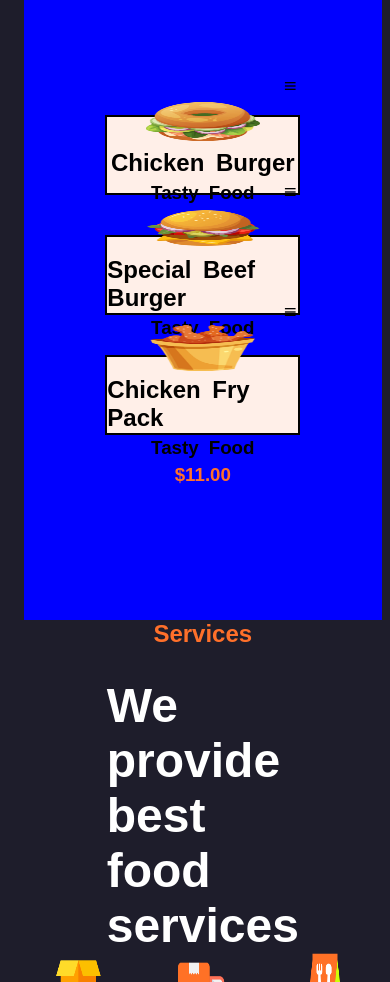
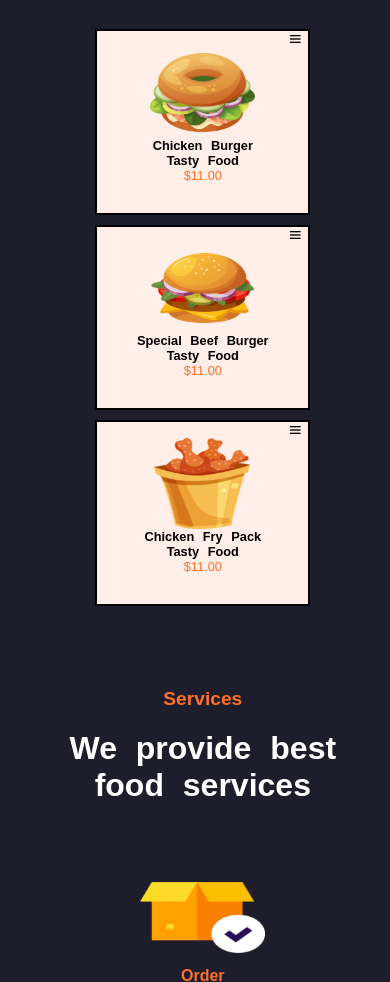
Before and after one commit to Raxont/proyectoWeb, a plain HTML site: page index.html in a window 390 px wide. Shown: the part 1920-2902 px from the top of the page. Drawn offline with nearby package versions, Linux system fonts and the light colour scheme.

Commit message:
feat: :construction: Terminacion de la parte_1
Se termina la parte_1 del proyecto tanto web como en el celular, se espera hacer las pruebas necesarias para posibles correcciones

```diff
--- a/css/styles.css
+++ b/css/styles.css
@@ -201,14 +201,13 @@ body {
   justify-content: center;
   flex-direction: column;
   /* background: red; */
-  gap: 100px;
 }
 .menu_texto {
   width: 50%;
-  height: 50vh;
+  height: 30vh;
   display: flex;
   flex-direction: column;
-  justify-content: flex-end;
+  justify-content: center;
   align-items: center;
   /* background: yellow; */
   word-spacing: 10px;
@@ -222,23 +221,24 @@ body {
 }
 .menu_imagen {
   width: 100%;
-  height: 100vh;
+  height: 50vh;
   display: flex;
   justify-content: center;
   align-items: flex-start;
   align-content: center;
   /* background: blue; */
 }
-.menu_imagen ul {
+.menu_imagen_ul {
   width: 100%;
-  height: 50vh;
+  height: 100%;
   display: flex;
   align-items: flex-start;
   align-content: center;
   justify-content: center;
+  /* background: green; */
   gap: 40px;
 }
-.menu_imagen ul li {
+.menu_imagen_ul_li {
   width: 23%;
   height: 95%;
   display: flex;
@@ -250,13 +250,13 @@ body {
   border: 2px solid var(--color-cuarto);
   word-spacing: 5px;
 }
-.menu_imagen ul li i {
+.bx-menu {
   align-self: flex-end;
   padding-right: 5px;
-  font-size: 50px;
+  font-size: 3.5em;
   /* background: red; */
 }
-.menu_imagen ul li img {
+.menu_imagen_ul_li img {
   width: 60%;
   height: 60%;
 }
@@ -290,14 +290,14 @@ body {
 }
 .service_imagen {
   width: 100%;
-  height: 100vh;
+  height: 50vh;
   display: flex;
   justify-content: center;
   align-items: flex-start;
   align-content: center;
   /* background: blue; */
 }
-.service_imagen ul {
+.service_imagen_ul {
   width: 100%;
   height: 50vh;
   display: flex;
@@ -307,7 +307,7 @@ body {
   gap: 40px;
   /* background: red; */
 }
-.service_imagen ul li {
+.service_imagen_ul_li {
   width: 23%;
   height: 95%;
   display: flex;
@@ -318,13 +318,13 @@ body {
   word-spacing: 5px;
   /* background: blue; */
 }
-.service_imagen ul li h3 {
+.service_imagen_ul_li_h3 {
   display: flex;
   text-align: center;
   font-size: 1.6em;
   /* background: red;  */
 }
-.service_imagen ul li img {
+.service_imagen_ul_li img {
   width: 60%;
   height: 60%;
 }
@@ -545,8 +545,8 @@ body {
   }
 
   .main {
-    width: 95%;
-    height: 100vh;
+    width: 100%;
+    height: 100%;
   }
   .about {
     width: 100%;
@@ -564,21 +564,21 @@ body {
   }
   .about_imagen {
     width: 100%;
-    height: 50vh;
+    height: 60vh;
     grid-area: img;
     /* background: yellow; */
     display: flex;
     justify-content: center;
-    align-items: center;
-    margin-top: -10em;
+    align-items: flex-start;
+    margin-top: 0em;
   }
   .about_imagen img {
-    width: 80%;
-    height: 80%;
+    width: 90%;
+    height: 90%;
   }
   .about_texto {
     width: 100%;
-    height: 50vh;
+    height: 40vh;
     grid-area: texto;
     display: flex;
     flex-direction: column;
@@ -620,22 +620,20 @@ body {
     width: 100%;
     height: 100vh;
     display: flex;
-    align-items: center;
-    align-content: center;
-    justify-content: center;
+    align-items: flex-start;
+    align-content: flex-start;
+    justify-content: flex-start;
     flex-direction: column;
-    /* background: red; */
-    gap: 0px;
-    padding-top: 1em;
+    /* background: pink; */
   }
   .menu_texto {
     width: 100%;
-    height: 20vh;
+    height: 30vh;
     display: flex;
     flex-direction: column;
-    justify-content: flex-start;
+    justify-content: center;
     align-items: center;
-    /* background: red; */
+    /* background: green; */
     word-spacing: 10px;
     gap: 20px;
   }
@@ -648,111 +646,111 @@ body {
     text-align: center;
     font-size: 1.8em;
   }
-  .menu_imagen {
+  .menu_imagen_ul {
     width: 100%;
     height: 100vh;
     display: flex;
     align-items: center;
-    background: blue;
+    align-content: flex-start;
+    flex-direction: column;
+    justify-content: flex-start;
+    /* background: red; */
+    gap: 10px;
   }
-  .menu_imagen ul {
-    width: 100%;
-    height: 10vh;
+  .menu_imagen_ul_li {
+    width: 60%;
+    height: 22%;
     display: flex;
-    align-items: center;
-    align-content: center;
-    flex-direction: column;
-    justify-content: center;
-    /* background: red; */
-  }
-  .menu_imagen ul li {
-    width: 50vw;
-    display: flex;
-    justify-content: center;
+    justify-content: flex-start;
     align-items: center;
     flex-direction: column;
-    gap: 5px;
     background: var(--color-quinto);
     border: 2px solid var(--color-cuarto);
     word-spacing: 5px;
+    gap: 0px;
+
   }
-  .menu_imagen ul li i {
+  .bx-menu {
     align-self: flex-end;
-    padding-right: 0px;
     font-size: 1em;
-    /* background: red; */
   }
-  .menu_imagen ul li img {
-    width: 60%;
-    height: 60%;
+  .menu_imagen_ul_li_h2 {
+    font-size: .8em;
+  }
+  .menu_imagen_ul_li_h3 {
+    font-size: .8em;
+  }
+  .menu_imagen_ul_li img {
+    width: 50%;
+    height: 50%;
+  }
+  .menu_imagen_ul_li p{
+    font-size: 0.8em;
   }
 
   .service {
     width: 100%;
     height: 100vh;
     display: flex;
-    align-items: center;
-    align-content: center;
-    justify-content: center;
+    align-items: flex-start;
+    align-content: flex-start;
+    justify-content: flex-start;
     flex-direction: column;
     /* background: red; */
   }
   .service_texto {
-    width: 50%;
-    height: 50vh;
+    width: 100%;
+    height: 30vh;
     display: flex;
     flex-direction: column;
     justify-content: center;
     align-items: center;
-    gap: 30px;
+    text-align: center;
+    gap: 20px;
     /* background: yellow; */
-    word-spacing: 20px;
+    word-spacing: 10px;
   }
   .service_texto h3 {
-    font-size: 1.5em;
+    font-size: 1.2em;
   }
   .service_texto h1 {
-    font-size: 3em;
+    width: 80%;
+    font-size: 2em;
   }
-  .service_imagen {
+  .service_imagen_ul {
     width: 100%;
-    height: 100vh;
+    height: 70vh;
     display: flex;
-    justify-content: center;
-    align-items: flex-start;
-    align-content: center;
-    /* background: blue; */
+    flex-direction: column;
+    align-items: center;
+    align-content: flex-start;
+    justify-content: flex-start;
+    gap: 20px;
+    /* background: yellow; */
   }
-  .service_imagen ul {
-    width: 100%;
-    height: 50vh;
+  .service_imagen_ul_li {
+    width: 70%;
+    height: 30%;
     display: flex;
-    align-items: flex-start;
-    align-content: center;
-    justify-content: center;
-    gap: 40px;
-    /* background: red; */
-  }
-  .service_imagen ul li {
-    width: 23%;
-    height: 95%;
-    display: flex;
-    justify-content: center;
+    justify-content: flex-start;
     align-items: center;
     flex-direction: column;
-    gap: 20px;
+    gap: 5px;
     word-spacing: 5px;
     /* background: blue; */
   }
-  .service_imagen ul li h3 {
+  .service_imagen_ul_li_h2{
+    font-size: 1em;
+  }
+  .service_imagen_ul_li_h3 {
     display: flex;
     text-align: center;
-    font-size: 1.6em;
+    font-size: .8em;
     /* background: red;  */
   }
-  .service_imagen ul li img {
-    width: 60%;
-    height: 60%;
+  .service_imagen_ul_li img {
+    width: 50%;
+    height: 50%;
   }
 
   .learn {
--- a/index.html
+++ b/index.html
@@ -78,27 +78,27 @@
           </h1>
         </div>
         <div class="menu_imagen">
-          <ul>
-            <li>
+          <ul class="menu_imagen_ul">
+            <li class="menu_imagen_ul_li">
               <i class="bx bx-menu"></i>
               <img src="store/img/food1.png" />
-              <h2>Chicken Burger</h2>
-              <h3>Tasty Food</h3>
-              <h3 style="color: var(--color-primero)">$11.00</h3>
+              <h2 class="menu_imagen_ul_li_h2">Chicken Burger</h2>
+              <h3 class="menu_imagen_ul_li_h3">Tasty Food</h3>
+              <p style="color: var(--color-primero)">$11.00</p>
             </li>
-            <li>
+            <li class="menu_imagen_ul_li">
               <i class="bx bx-menu"></i>
               <img src="store/img/food2.png" />
-              <h2>Special Beef Burger</h2>
-              <h3>Tasty Food</h3>
-              <h3 style="color: var(--color-primero)">$11.00</h3>
+              <h2 class="menu_imagen_ul_li_h2">Special Beef Burger</h2>
+              <h3 class="menu_imagen_ul_li_h3">Tasty Food</h3>
+              <p style="color: var(--color-primero)">$11.00</p>
             </li>
-            <li>
+            <li class="menu_imagen_ul_li">
               <i class="bx bx-menu"></i>
               <img src="store/img/food3.png" />
-              <h2>Chicken Fry Pack</h2>
-              <h3>Tasty Food</h3>
-              <h3 style="color: var(--color-primero)">$11.00</h3>
+              <h2 class="menu_imagen_ul_li_h2">Chicken Fry Pack</h2>
+              <h3 class="menu_imagen_ul_li_h3">Tasty Food</h3>
+              <p style="color: var(--color-primero)">$11.00</p>
             </li>
           </ul>
         </div>
@@ -111,29 +111,29 @@
           </h1>
         </div>
         <div class="service_imagen">
-          <ul>
-            <li>
+          <ul class="service_imagen_ul">
+            <li class="service_imagen_ul_li">
               <img src="store/img/s1.png" />
-              <h2 style="color: var(--color-primero)">Order</h2>
-              <h3 style="color: var(--color-segundo)">
+              <h2 class="service_imagen_ul_li_h2" style="color: var(--color-primero)">Order</h2>
+              <h3 class="service_imagen_ul_li_h3" style="color: var(--color-segundo)">
                 It is a long established <br />
                 be distracted by the readable <br />
                 looking at its layout
               </h3>
             </li>
-            <li>
+            <li class="service_imagen_ul_li">
               <img src="store/img/s2.png" />
-              <h2 style="color: var(--color-primero)">Shipping</h2>
-              <h3 style="color: var(--color-segundo)">
+              <h2 class="service_imagen_ul_li_h2" style="color: var(--color-primero)">Shipping</h2>
+              <h3 class="service_imagen_ul_li_h3" style="color: var(--color-segundo)">
                 It is a long established <br />
                 be distracted by the readable <br />
                 looking at its layout
               </h3>
             </li>
-            <li>
+            <li class="service_imagen_ul_li">
               <img src="store/img/s3.png" />
-              <h2 style="color: var(--color-primero)">Delivered</h2>
-              <h3 style="color: var(--color-segundo)">
+              <h2 class="service_imagen_ul_li_h2" style="color: var(--color-primero)">Delivered</h2>
+              <h3 class="service_imagen_ul_li_h3" style="color: var(--color-segundo)">
                 It is a long established <br />
                 be distracted by the readable <br />
                 looking at its layout
```
